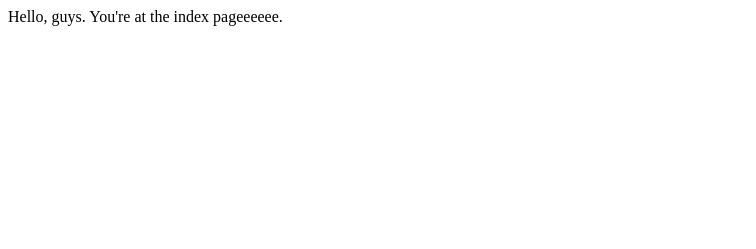
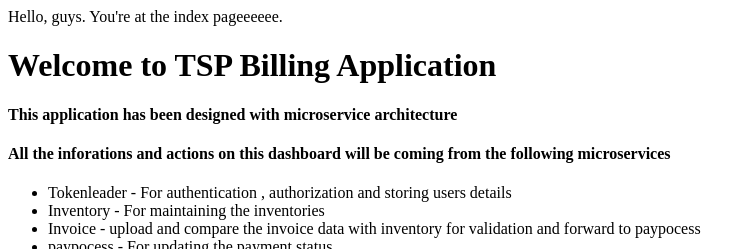
Before and after one commit to BhujayKumarBhatta/ms04, a Django app: page / in a window 1280 px wide. Shown: the top 249 px of the page, without its empty margins (0-756 px from the left). Run offline with Django 3.2, Linux system fonts and the light colour scheme.

Commit message:
template

```diff
--- a/dashboard/dashapp/templates/index.html
+++ b/dashboard/dashapp/templates/index.html
@@ -1 +1,32 @@
 {{ mykey }}
+
+<h1> Welcome to TSP Billing  Application  </h1>
+
+<h4> This application  has been designed with microservice architecture  </h4>
+
+<h4> All the inforations and actions on this dashboard will be coming from the following microservices</h4>
+
+<ul>
+  <li>Tokenleader - For authentication , authorization and storing users details</li>
+  <li>Inventory - For maintaining the inventories</li>
+  <li>Invoice - upload  and compare the invoice data  with inventory for validation and forward to paypocess</li>
+  <li> paypocess - For updating the payment status </li>
+</ul>
+
+
+ <form action="{% url 'login' }" , method='POST'>
+  <div class="imgcontainer">
+    <img src="img_avatar2.png" alt="Avatar" class="avatar">
+  </div>
+
+  <div class="container">
+    <label for="username"><b>Username</b></label>
+    <input type="text" placeholder="Enter Username" name="username" required>
+
+    <label for="password"><b>Password</b></label>
+    <input type="password" placeholder="Enter Password" name="password" required>
+
+    <button type="submit">Login</button>
+
+  </div>
+</form>
```
